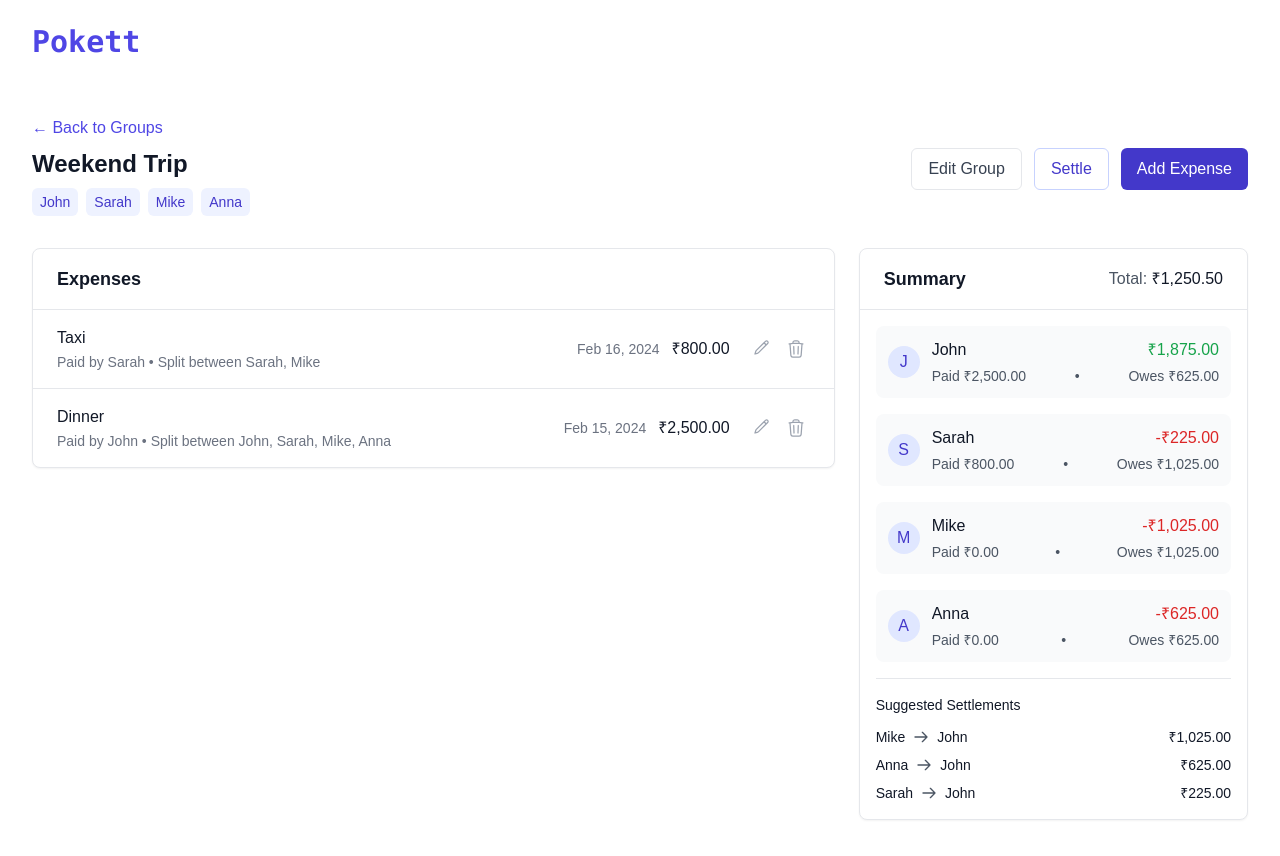
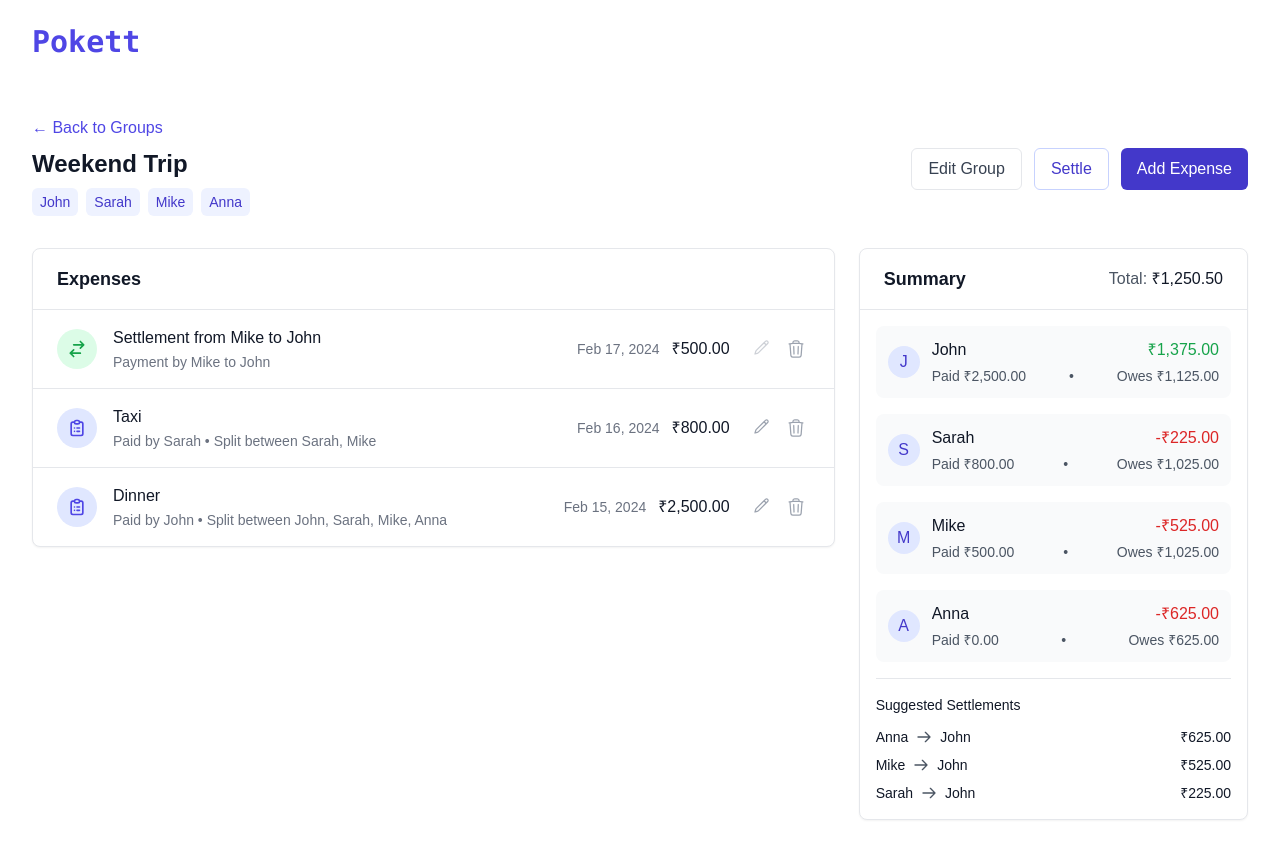
Before and after one commit to netooran/pokett, a Next.js app: page /groups/1 in a window 1280 px wide. Shown: the top 856 px of the page. Built offline with nearby package versions, Linux system fonts and the light colour scheme.

Commit message:
Show settlement differently

```diff
--- a/app/api/groups/[id]/expenses/route.ts
+++ b/app/api/groups/[id]/expenses/route.ts
@@ -20,9 +20,16 @@ export async function POST(
   context: { params: Promise<{ id: string }> }
 ): Promise<NextResponse> {
   const { id } = await context.params;
-  const { description, amount, paidBy, splitBetween } = await request.json();
+  const { description, amount, paidBy, splitBetween, type } = await request.json();
 
-  const newExpense = store.addExpense(id, description, amount, paidBy, splitBetween);
+  const newExpense = store.addExpense(
+    id,
+    description,
+    amount,
+    paidBy,
+    splitBetween,
+    type
+  );
 
   return NextResponse.json(newExpense);
 }
--- a/app/components/ExpenseModal.tsx
+++ b/app/components/ExpenseModal.tsx
@@ -18,6 +18,7 @@ interface ExpenseModalProps {
     amount: number;
     paidBy: string;
     splitBetween: string[];
+    type: 'expense';
   }) => void;
   expense?: {
     id: string;
@@ -44,12 +45,14 @@ export function ExpenseModal({
   const handleSubmit = (e: React.FormEvent) => {
     e.preventDefault();
     if (description && amount && paidBy && splitBetween.length > 0) {
-      onSubmit({
-        description: description.trim(),
+      const expenseData = {
+        description,
         amount: parseFloat(amount),
         paidBy,
         splitBetween,
-      });
+        type: 'expense' as const,
+      };
+      onSubmit(expenseData);
     }
   };
 
--- a/app/components/SettleExpenseModal.tsx
+++ b/app/components/SettleExpenseModal.tsx
@@ -1,16 +1,22 @@
 'use client';
 
-import { useState, useEffect, useMemo } from 'react';
+import React, { useState, useEffect, useMemo } from 'react';
 
 interface SettleExpenseModalProps {
-  members: string[];
   onClose: () => void;
   onSettle: (settlement: {
     from: string;
     to: string;
     amount: number;
     description?: string;
+    type: 'settlement';
   }) => void;
+  existingSettlement?: {
+    from: string;
+    to: string;
+    amount: number;
+    description?: string;
+  };
   suggestedSettlements: Array<{
     from: string;
     to: string;
@@ -28,16 +34,25 @@ const formatCurrency = (amount: number): string => {
   }).format(amount);
 };
 
-export function SettleExpenseModal({
-  members,
+export const SettleExpenseModal: React.FC<SettleExpenseModalProps> = ({
   onClose,
   onSettle,
-  suggestedSettlements,
-}: SettleExpenseModalProps) {
-  const [from, setFrom] = useState(members[0] || '');
-  const [to, setTo] = useState(members[1] || '');
-  const [amount, setAmount] = useState('');
-  const [description, setDescription] = useState('');
+  existingSettlement,
+  suggestedSettlements = [],
+}) => {
+  const [from, setFrom] = useState(existingSettlement?.from || '');
+  const [to, setTo] = useState(existingSettlement?.to || '');
+  const [amount, setAmount] = useState(existingSettlement?.amount || 0);
+  const [description, setDescription] = useState(existingSettlement?.description || '');
+
+  useEffect(() => {
+    if (existingSettlement) {
+      setFrom(existingSettlement.from);
+      setTo(existingSettlement.to);
+      setAmount(existingSettlement.amount);
+      setDescription(existingSettlement.description || '');
+    }
+  }, [existingSettlement]);
 
   // Get members who owe money (debtors)
   const debtors = useMemo(() => {
@@ -67,25 +82,28 @@ export function SettleExpenseModal({
         s => s.from === from && s.to === to
       );
       if (settlement) {
-        setAmount(settlement.amount.toString());
+        setAmount(settlement.amount);
       } else {
-        setAmount('');
+        setAmount(0);
       }
     } else {
-      setAmount('');
+      setAmount(0);
     }
   }, [from, to, suggestedSettlements]);
 
   const handleSubmit = (e: React.FormEvent) => {
     e.preventDefault();
-    const settlementAmount = parseFloat(amount);
-    if (settlementAmount > 0 && from !== to) {
+    if (amount > 0 && from !== to) {
       onSettle({
         from,
         to,
-        amount: settlementAmount,
-        description: description.trim() || `Settlement from ${from} to ${to}`,
+        amount,
+        description,
+        type: 'settlement',
       });
+      onClose();
+    } else {
+      alert('Please ensure all fields are filled correctly.');
     }
   };
 
@@ -93,7 +111,9 @@ export function SettleExpenseModal({
     <div className="fixed inset-0 bg-black/50 backdrop-blur-sm flex items-center justify-center p-4">
       <div className="bg-white rounded-lg max-w-md w-full p-6 shadow-xl">
         <div className="flex items-center justify-between mb-6">
-          <h2 className="text-xl font-semibold text-gray-900">Settle Amount</h2>
+          <h2 className="text-xl font-semibold text-gray-900">
+            {existingSettlement ? 'Edit Settlement' : 'Settle Amount'}
+          </h2>
           <button
             onClick={onClose}
             className="text-gray-500 hover:text-gray-700"
@@ -116,7 +136,7 @@ export function SettleExpenseModal({
                 }}
                 className="w-full border border-gray-300 rounded-md px-3 py-2 bg-white text-gray-900 focus:ring-2 focus:ring-indigo-600 focus:border-transparent"
               >
-                <option value="">Select member</option>
+                <option value="" disabled>Select payer</option>
                 {debtors.map(({ member }) => (
                   <option key={member} value={member}>
                     {member}
@@ -151,7 +171,7 @@ export function SettleExpenseModal({
                 className="w-full border border-gray-300 rounded-md px-3 py-2 bg-white text-gray-900 focus:ring-2 focus:ring-indigo-600 focus:border-transparent disabled:bg-gray-50 disabled:text-gray-500"
                 disabled={!from || validReceivers.length === 0}
               >
-                <option value="">
+                <option value="" disabled>
                   {!from
                     ? "Select payer first"
                     : validReceivers.length === 0
@@ -176,7 +196,7 @@ export function SettleExpenseModal({
               <input
                 type="number"
                 value={amount}
-                onChange={(e) => setAmount(e.target.value)}
+                onChange={(e) => setAmount(Number(e.target.value))}
                 className="w-full border border-gray-300 rounded-md px-3 py-2 bg-white text-gray-900 focus:ring-2 focus:ring-indigo-600 focus:border-transparent"
                 step="0.01"
                 min="0"
@@ -187,7 +207,7 @@ export function SettleExpenseModal({
                 <div className="mt-2 text-sm text-gray-600">
                   {from} owes {to}{' '}
                   <span className="font-medium text-gray-900">
-                    {formatCurrency(parseFloat(amount) || 0)}
+                    {formatCurrency(amount)}
                   </span>
                 </div>
               )}
@@ -218,13 +238,13 @@ export function SettleExpenseModal({
             <button
               type="submit"
               className="px-4 py-2 bg-indigo-600 text-white rounded-md hover:bg-indigo-700 transition-colors font-medium disabled:opacity-50 disabled:cursor-not-allowed"
-              disabled={!from || !to || !amount || parseFloat(amount) <= 0}
+              disabled={!from || !to || !amount || amount <= 0}
             >
-              Confirm Settlement
+              {existingSettlement ? 'Update Settlement' : 'Settle'}
             </button>
           </div>
         </form>
       </div>
     </div>
   );
-}
+};
--- a/app/groups/[id]/page.tsx
+++ b/app/groups/[id]/page.tsx
@@ -15,6 +15,7 @@ interface Expense {
   splitBetween: string[];
   createdAt: Date;
   isSettlement?: boolean;
+  type: 'expense' | 'settlement';
 }
 
 interface Group {
@@ -183,9 +184,13 @@ export default function GroupPage({
     }
   };
 
-  const handleAddExpense = async (
-    expense: Omit<Expense, 'id' | 'createdAt'>
-  ) => {
+  const handleAddExpense = async (expense: {
+    description: string;
+    amount: number;
+    paidBy: string;
+    splitBetween: string[];
+    type: 'expense';
+  }) => {
     try {
       const response = await fetch(`/api/groups/${id}/expenses`, {
         method: 'POST',
@@ -216,6 +221,7 @@ export default function GroupPage({
     amount: number;
     paidBy: string;
     splitBetween: string[];
+    type: 'expense' | 'settlement';
   }) => {
     if (!editingExpense) return;
 
@@ -319,6 +325,7 @@ export default function GroupPage({
     to: string;
     amount: number;
     description?: string;
+    type: 'settlement';
   }) => {
     try {
       const response = await fetch(`/api/groups/${id}/expenses`, {
@@ -327,20 +334,20 @@ export default function GroupPage({
           'Content-Type': 'application/json',
         },
         body: JSON.stringify({
-          description: settlement.description,
+          description:
+            settlement.description ||
+            `Settlement from ${settlement.from} to ${settlement.to}`,
           amount: settlement.amount,
           paidBy: settlement.from,
           splitBetween: [settlement.to],
-          isSettlement: true,
+          type: 'settlement',
         }),
       });
 
-      if (!response.ok) {
-        throw new Error('Failed to record settlement');
-      }
+      if (!response.ok) throw new Error('Failed to save settlement');
 
-      const newExpense = await response.json();
-      setExpenses((prev) => [...prev, newExpense]);
+      const newSettlement = await response.json();
+      setExpenses((prev) => [newSettlement, ...prev]);
       setGroup((prev) =>
         prev
           ? { ...prev, totalExpenses: prev.totalExpenses + settlement.amount }
@@ -348,8 +355,8 @@ export default function GroupPage({
       );
       setIsSettling(false);
     } catch (error) {
-      console.error('Error recording settlement:', error);
-      alert('Failed to record settlement. Please try again.');
+      console.error('Error saving settlement:', error);
+      alert('Failed to save settlement. Please try again.');
     }
   };
 
@@ -433,13 +440,57 @@ export default function GroupPage({
                     .map((expense) => (
                       <div key={expense.id} className="px-6 py-4">
                         <div className="flex items-center gap-4">
+                          <div className="flex-shrink-0">
+                            {expense.type === 'settlement' ? (
+                              <div className="w-10 h-10 rounded-full bg-green-100 flex items-center justify-center">
+                                <svg
+                                  className="w-5 h-5 text-green-600"
+                                  fill="none"
+                                  viewBox="0 0 24 24"
+                                  stroke="currentColor"
+                                >
+                                  <path
+                                    strokeLinecap="round"
+                                    strokeLinejoin="round"
+                                    strokeWidth={2}
+                                    d="M8 7h12m0 0l-4-4m4 4l-4 4m0 6H4m0 0l4 4m-4-4l4-4"
+                                  />
+                                </svg>
+                              </div>
+                            ) : (
+                              <div className="w-10 h-10 rounded-full bg-indigo-100 flex items-center justify-center">
+                                <svg
+                                  className="w-5 h-5 text-indigo-600"
+                                  fill="none"
+                                  viewBox="0 0 24 24"
+                                  stroke="currentColor"
+                                >
+                                  <path
+                                    strokeLinecap="round"
+                                    strokeLinejoin="round"
+                                    strokeWidth={2}
+                                    d="M9 5H7a2 2 0 00-2 2v12a2 2 0 002 2h10a2 2 0 002-2V7a2 2 0 00-2-2h-2M9 5a2 2 0 002 2h2a2 2 0 002-2M9 5a2 2 0 012-2h2a2 2 0 012 2m-3 7h3m-3 4h3m-6-4h.01M9 16h.01"
+                                  />
+                                </svg>
+                              </div>
+                            )}
+                          </div>
                           <div className="flex-1 min-w-0">
                             <h3 className="text-base font-medium text-gray-900 truncate">
                               {expense.description}
                             </h3>
                             <p className="mt-0.5 text-sm text-gray-500">
-                              Paid by {expense.paidBy} • Split between{' '}
-                              {expense.splitBetween.join(', ')}
+                              {expense.type === 'settlement' ? (
+                                <>
+                                  Payment by {expense.paidBy} to{' '}
+                                  {expense.splitBetween[0]}
+                                </>
+                              ) : (
+                                <>
+                                  Paid by {expense.paidBy} • Split between{' '}
+                                  {expense.splitBetween.join(', ')}
+                                </>
+                              )}
                             </p>
                           </div>
                           <div className="flex items-center gap-4 flex-shrink-0">
@@ -454,8 +505,17 @@ export default function GroupPage({
                             <div className="flex items-center gap-2">
                               <button
                                 onClick={() => setEditingExpense(expense)}
-                                className="text-gray-400 hover:text-gray-600 transition-colors p-1"
-                                title="Edit expense"
+                                className={`text-gray-400 transition-colors p-1 ${
+                                  expense.type === 'settlement'
+                                    ? 'cursor-not-allowed opacity-50'
+                                    : 'hover:text-gray-600'
+                                }`}
+                                title={
+                                  expense.type === 'settlement'
+                                    ? 'Settlements cannot be edited'
+                                    : 'Edit expense'
+                                }
+                                disabled={expense.type === 'settlement'}
                               >
                                 <svg
                                   xmlns="http://www.w3.org/2000/svg"
@@ -475,7 +535,7 @@ export default function GroupPage({
                               <button
                                 onClick={() => setDeletingExpense(expense)}
                                 className="text-gray-400 hover:text-red-600 transition-colors p-1"
-                                title="Delete expense"
+                                title={`Delete ${expense.type}`}
                               >
                                 <svg
                                   xmlns="http://www.w3.org/2000/svg"
@@ -634,7 +694,6 @@ export default function GroupPage({
 
         {isSettling && group && (
           <SettleExpenseModal
-            members={group.members}
             onClose={() => setIsSettling(false)}
             onSettle={handleSettle}
             suggestedSettlements={calculateSettlements(
--- a/app/lib/store.ts
+++ b/app/lib/store.ts
@@ -19,6 +19,7 @@ interface Expense {
   paidBy: string;
   splitBetween: string[];
   createdAt: Date;
+  type: 'expense' | 'settlement';
 }
 
 // In-memory data store
@@ -58,6 +59,7 @@ class Store {
       paidBy: 'John',
       splitBetween: ['John', 'Sarah', 'Mike', 'Anna'],
       createdAt: new Date('2024-02-15'),
+      type: 'expense',
     },
     {
       id: '2',
@@ -67,6 +69,17 @@ class Store {
       paidBy: 'Sarah',
       splitBetween: ['Sarah', 'Mike'],
       createdAt: new Date('2024-02-16'),
+      type: 'expense',
+    },
+    {
+      id: '3',
+      groupId: '1',
+      description: 'Settlement from Mike to John',
+      amount: 500,
+      paidBy: 'Mike',
+      splitBetween: ['John'],
+      createdAt: new Date('2024-02-17'),
+      type: 'settlement',
     },
   ];
 
@@ -165,7 +178,8 @@ class Store {
     description: string,
     amount: number,
     paidBy: string,
-    splitBetween: string[]
+    splitBetween: string[],
+    type: 'expense' | 'settlement' = 'expense'
   ): Expense {
     const newExpense: Expense = {
       id: Date.now().toString(),
@@ -175,6 +189,7 @@ class Store {
       paidBy,
       splitBetween,
       createdAt: new Date(),
+      type,
     };
     this.expenses.push(newExpense);
 
@@ -240,7 +255,8 @@ class Store {
     const groupExpenses = this.getGroupExpenses(groupId);
     return groupExpenses.some(
       (expense) =>
-        expense.paidBy === memberName || expense.splitBetween.includes(memberName)
+        expense.paidBy === memberName ||
+        expense.splitBetween.includes(memberName)
     );
   }
 }
```
